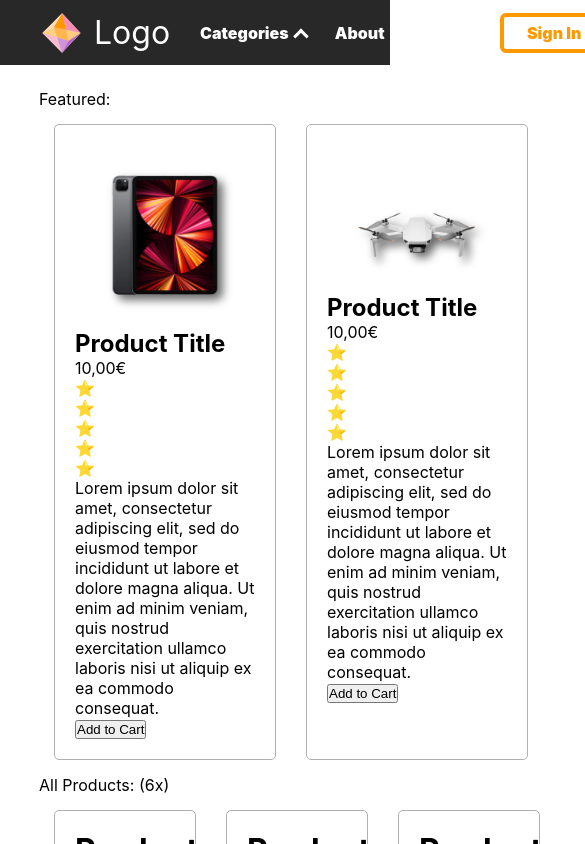
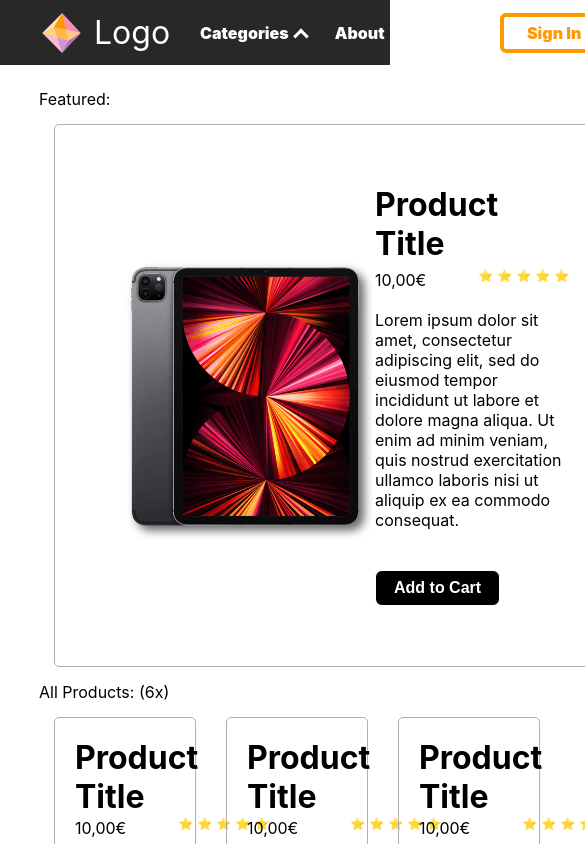
Before and after one commit to Elias227/React-webstore, a React (Create React App) app: page / in a window 390 px wide. Shown: the top 844 px of the page, 585 px wide, since content can reach past the window. Built offline with nearby package versions, Linux system fonts and the light colour scheme.

Commit message:
fixed big product cards, not yet responsive

```diff
--- a/src/components/Products/Product_Big.css
+++ b/src/components/Products/Product_Big.css
@@ -1,40 +1,83 @@
-/* --- Product big --- */
-
+/* --- parent container --- */
 .product__big {
-  display: grid;
-  grid-template-areas:
-    "image image"
-    "info"
-  ;
-  /* flex-direction: column; */
-  /* display: block; */
-  padding: 20px;
-  /* max-height: 400px;
-  min-width: 100px; */
-  width: 100%;
-  /* align-items: center; */
-  /* justify-content: flex-end; */
-  margin: 15px;
-  /* text-align: center; */
   border-radius: 5px;
   border: 1px solid #B0B0B0;
   align-content: center;
+  margin: 15px;
+  padding: 60px;
+  display: flex;
+  min-height: 290px;
 }
 
+/* --- product info --- */
+.product__big-info {
+  width: 110%;
+  /* background-color: blue; */
+}
+
+/* --- title --- */
+.product__big-title {
+  margin-bottom: 5px;
+}
+
+
+/* --- price and rating --- */
+.product__big-price-and-rating {
+  display: flex;
+  margin-bottom: 20px;
+}
+.product__big-price {
+  margin-top: 2px;
+}
+.product__big-rating {
+  display: flex;
+  margin-left: 50px;
+}
+.product__big-rating p {
+  font-size: 12px;
+  margin: 0px 2px;
+}
+
+/* --- product description --- */
+
+.product__big-description {
+  margin-bottom: 40px;
+}
+
+/* --- image --- */
+.product__big-image-container {
+  height: 100%;
+  width: 100%;
+  display: flex;
+  /* justify-content: center; */
+}
 .product__big img {
-  max-height: 250px;
-  width: 120px;
-  /* object-fit: contain; */
+  /* background-color: blue; */
+
   -webkit-filter: drop-shadow(5px 5px 5px #666666);
   filter: drop-shadow(5px 5px 5px #666666);
-  padding: 30px;
-
-  /* background-color: blue; */
-
-  grid-area: image;
+  width: 260px;
+  /* max-height: 280px; */
+  object-fit: contain;
 }
 
 .product__big > product__big-descripion {
-margin-bottom: 20px;
-grid-area: info;
+  margin-bottom: 20px;
+  grid-area: info;
 }
+
+/* --- button --- */
+.product__big-button {
+  background-color: #000;
+  color: #fff;
+  border: 1px solid;
+  font-weight: bold;
+  font-size: 16px;
+  cursor: pointer;
+  padding: 8px 18px;
+  border-radius: 7px;
+  transition: 0.2s;
+}
+.product__big-button:hover {
+background-color: #FF9900;
+}
--- a/src/components/Products/Product_Big.js
+++ b/src/components/Products/Product_Big.js
@@ -7,7 +7,7 @@ function Product_Big({ title, description, image, price, rating }) {
         <img src={image} alt="product__big-image" />
       </div>
       <div className="product__big-info">
-        <h2 className="product__big-title">{title}</h2>
+        <h1 className="product__big-title">{title}</h1>
         <div className="product__big-price-and-rating">
           <p className="product__big-price">{price}€</p>
           <div className="product__big-rating">
```
